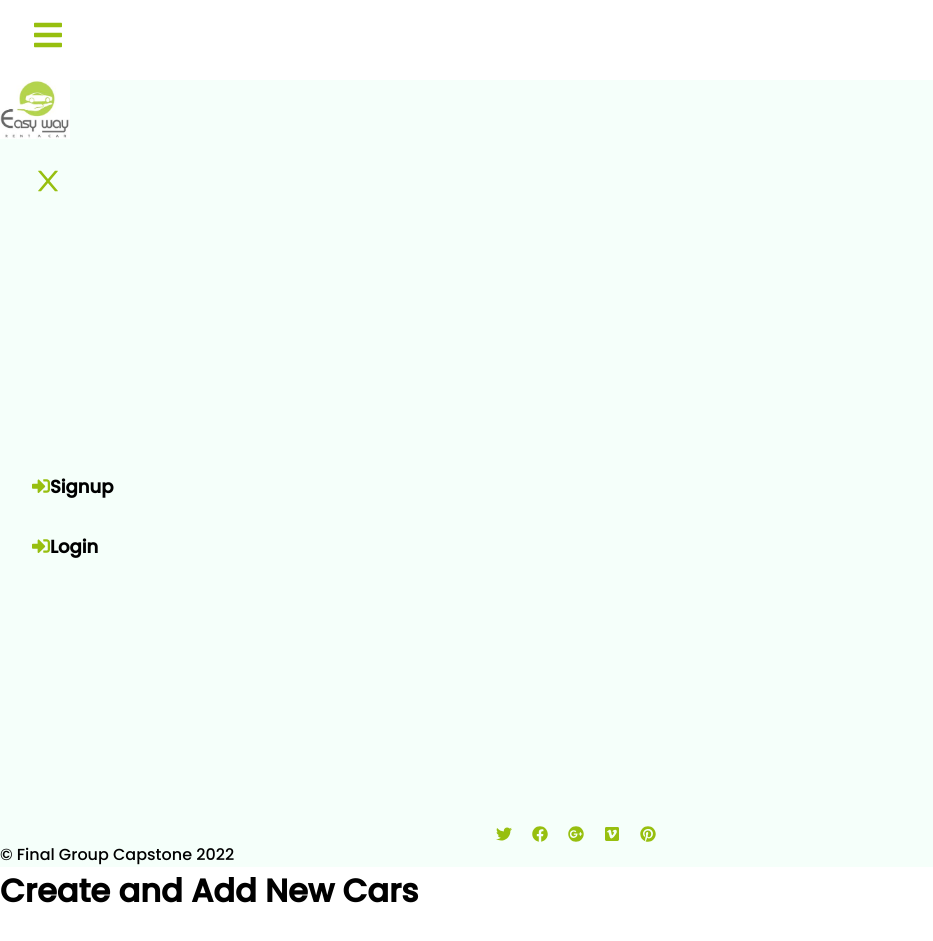
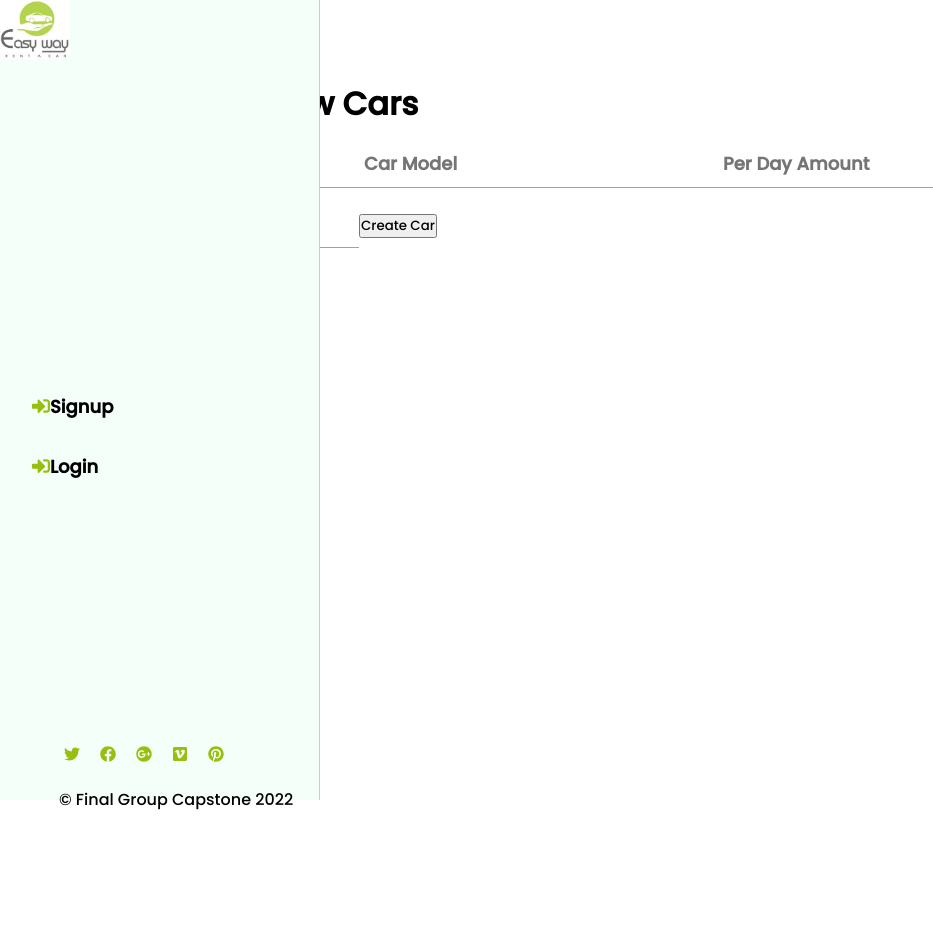
Before and after one commit to jerryowusu/final-capstone-frontend, a React (Create React App) app: page /add_car in a window 1280 px wide. Shown: the top 941 px of the page, without its empty margins (0-933 px from the left). After the commit the page ends 812 px from the top, so only its background shows below. Built offline with nearby package versions, Linux system fonts and the light colour scheme.

Commit message:
Add more styling for the navbar

```diff
--- a/src/components/Navbar.css
+++ b/src/components/Navbar.css
@@ -9,8 +9,10 @@
   margin-left: 2rem;
   font-size: 2rem;
   background: none;
+  display: block;
 }
 
+.nav-menu-hidden,
 .nav-menu {
   background-color: #fff;
   font-weight: 200;
@@ -81,3 +83,31 @@ span {
   gap: 20px;
   margin-top: 250px;
 }
+
+.copyrights {
+  margin-top: 17px;
+  justify-content: center;
+}
+
+@media screen and (min-width: 768px) {
+  .nav-menu-hidden,
+  .nav-menu {
+    transform: translateX(0);
+    position: absolute;
+    left: 0;
+    top: 0;
+    width: 25%;
+    float: left;
+    border-right: 1px solid #00000033;
+    margin-right: 20px;
+  }
+
+  .menu-bars {
+    display: none;
+  }
+
+  .copyrights {
+    margin: 25px 0 0 59px;
+    justify-content: center;
+  }
+}
```
